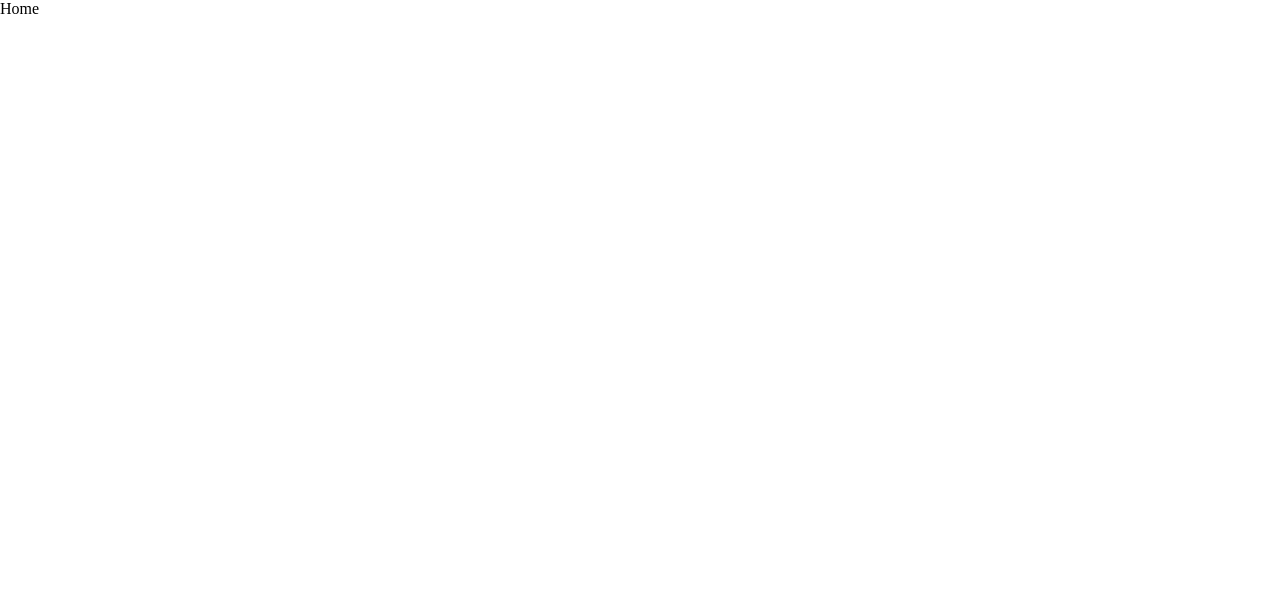
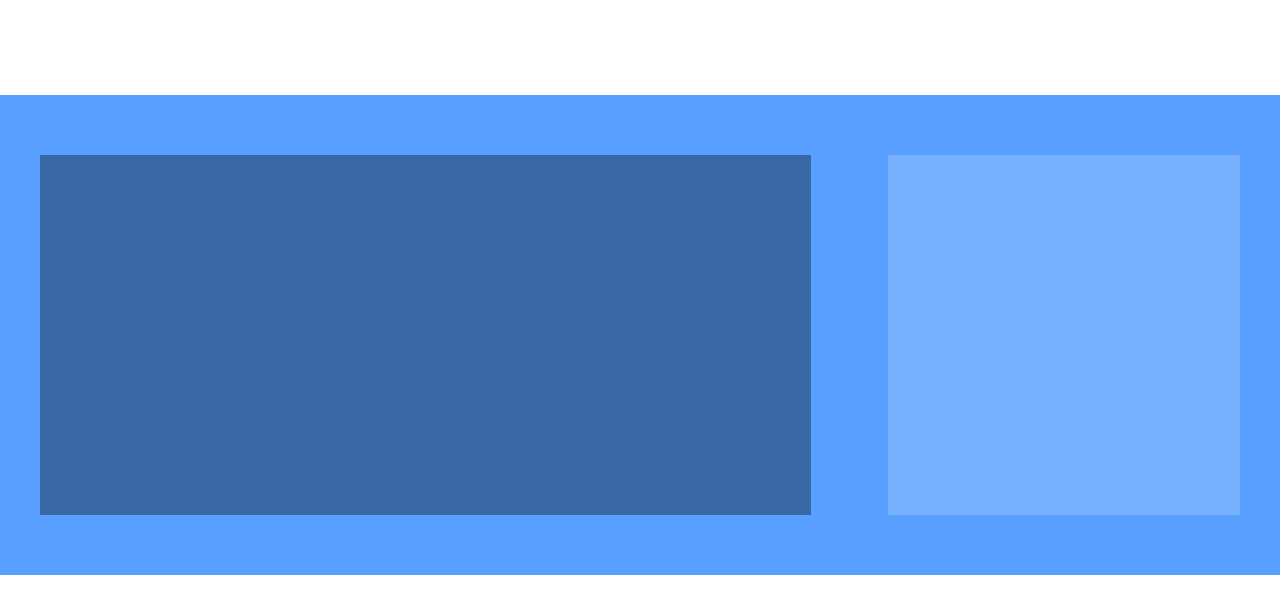
Before and after one commit to demain18/TeamFreeChart_client, a React (Create React App) app: page / in a window 1280 px wide. Shown: the top 614 px of the page. Built offline with nearby package versions, Linux system fonts and the light colour scheme.

Commit message:
[추가] : components/Home 생성,  - common파일과 style.js를 생성하였습니다.

```diff
--- a/src/common/Button/style.js
+++ b/src/common/Button/style.js
@@ -23,7 +23,8 @@ export const SmallButton_G = styled.button`
   border-radius: 5px;
   border: none;
   box-sizing: border-box;
-  background-color: #e0e0e0;
+  /* background-color: #e0e0e0; */
+  background-color: ${(props) => props.value};
   &:hover {
     background-color: #c4c4c4;
   }
--- /dev/null
+++ b/src/common/Modal/style.js
@@ -0,0 +1,16 @@
+import styled from "styled-components";
+import { AiFillFacebook } from "react-icons/ai";
+
+export const ModalLayout = styled.div`
+  display: flex;
+  flex-direction: column;
+  justify-content: flex-end;
+  align-items: center;
+  padding: 20px;
+  width: 280px;
+  height: 300px;
+  border: 1px solid #cdcdcd;
+  border-radius: 5px;
+  box-sizing: border-box;
+  background-color: ${(props) => props.value};
+`;
--- /dev/null
+++ b/src/components/Home/MainWageArea/GraphArea/index.jsx
@@ -0,0 +1,11 @@
+import React, { Fragment } from "react";
+import * as S from "components/Home/MainWageArea/GraphArea/style";
+function index() {
+  return (
+    <Fragment>
+      <S.Layout></S.Layout>
+    </Fragment>
+  );
+}
+
+export default index;
--- /dev/null
+++ b/src/components/Home/MainWageArea/GraphArea/style.js
@@ -0,0 +1,7 @@
+import styled from "styled-components";
+
+export const Layout = styled.div`
+  width: 771px;
+  height: 360px;
+  background-color: rgba(0, 0, 0, 0.35);
+`;
--- /dev/null
+++ b/src/components/Home/MainWageArea/InfoArea/index.jsx
@@ -0,0 +1,11 @@
+import React, { Fragment } from "react";
+import * as S from "components/Home/MainWageArea/InfoArea/style";
+function index() {
+  return (
+    <Fragment>
+      <S.Layout></S.Layout>
+    </Fragment>
+  );
+}
+
+export default index;
--- /dev/null
+++ b/src/components/Home/MainWageArea/InfoArea/style.js
@@ -0,0 +1,12 @@
+import styled from "styled-components";
+
+export const Layout = styled.div`
+  display: flex;
+  flex-direction: column;
+  justify-content: center;
+  align-items: space-between;
+  width: 352px;
+  height: 360px;
+  background-color: #f2f2f2;
+  opacity: 0.2;
+`;
--- /dev/null
+++ b/src/components/Home/MainWageArea/index.jsx
@@ -0,0 +1,18 @@
+import React, { Fragment } from "react";
+import * as S from "../MainWageArea/style";
+import GraphArea from "components/Home/MainWageArea/GraphArea";
+import InfoArea from "components/Home/MainWageArea/InfoArea";
+function index() {
+  return (
+    <Fragment>
+      <S.Wrapper>
+        <S.Layout>
+          <GraphArea />
+          <InfoArea />
+        </S.Layout>
+      </S.Wrapper>
+    </Fragment>
+  );
+}
+
+export default index;
--- /dev/null
+++ b/src/components/Home/MainWageArea/style.js
@@ -0,0 +1,21 @@
+import styled from "styled-components";
+
+export const Layout = styled.div`
+  display: flex;
+  justify-content: space-between;
+  align-items: center;
+  width: 1200px;
+  height: 480px;
+  box-sizing: border-box;
+`;
+
+export const Wrapper = styled.div`
+  display: flex;
+  justify-content: center;
+  align-items: center;
+  width: 100%;
+  height: 480px;
+  padding: 56px 0px;
+  box-sizing: border-box;
+  background-color: #589fff;
+`;
--- a/src/pages/Home/index.jsx
+++ b/src/pages/Home/index.jsx
@@ -1,15 +1,16 @@
-import React from "react";
+import React, { Fragment } from "react";
 import PropTypes from "prop-types";
-
+import styled from "styled-components";
 // style
 import * as S from "./style";
-
+import MainWageArea from "components/Home/MainWageArea";
 const Home = () => (
-  <>
-    <S.Layout>Home</S.Layout>
-  </>
+  <Fragment>
+    <S.Layout>
+      <MainWageArea />
+    </S.Layout>
+  </Fragment>
 );
 
-Home.propTypes = {};
-
+// Home.propTypes = {};
 export default Home;
--- a/src/pages/Home/style.js
+++ b/src/pages/Home/style.js
@@ -1,3 +1,10 @@
 import styled from "styled-components";
 
-export const Layout = styled.div``;
+export const Layout = styled.div`
+  display: flex;
+  justify-content: center;
+  width: 100%;
+  min-height: 500px;
+  padding-top: 95px;
+  /* border: 1px solid red; */
+`;
```
Also changed, not shown: src/common/Button/index.jsx (+10 -16 lines), src/common/Modal/index.jsx (added, +33 -0 lines).
